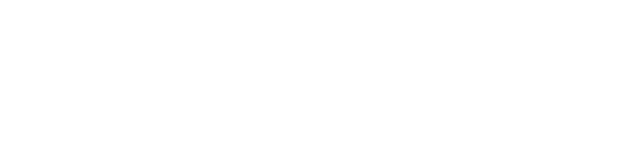
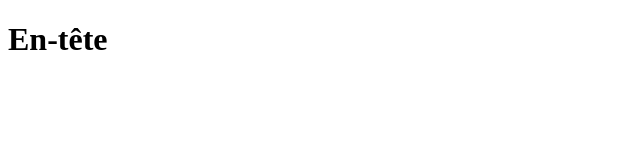
Before and after one commit to TripRaph78/helloWorld, a plain HTML site: page index.html in a window 1280 px wide. Shown: the whole page, without its empty margins (0-640 px from the left). Drawn offline with Linux system fonts and the light colour scheme.

Commit message:
adding tags h1

```diff
--- a/index.html
+++ b/index.html
@@ -5,6 +5,9 @@
     <title>helloWorld</title>
   </head>
   <body>
+   <header>
+      <h1>En-tête</h1>
+    </header>
 
   </body>
 </html>
```
